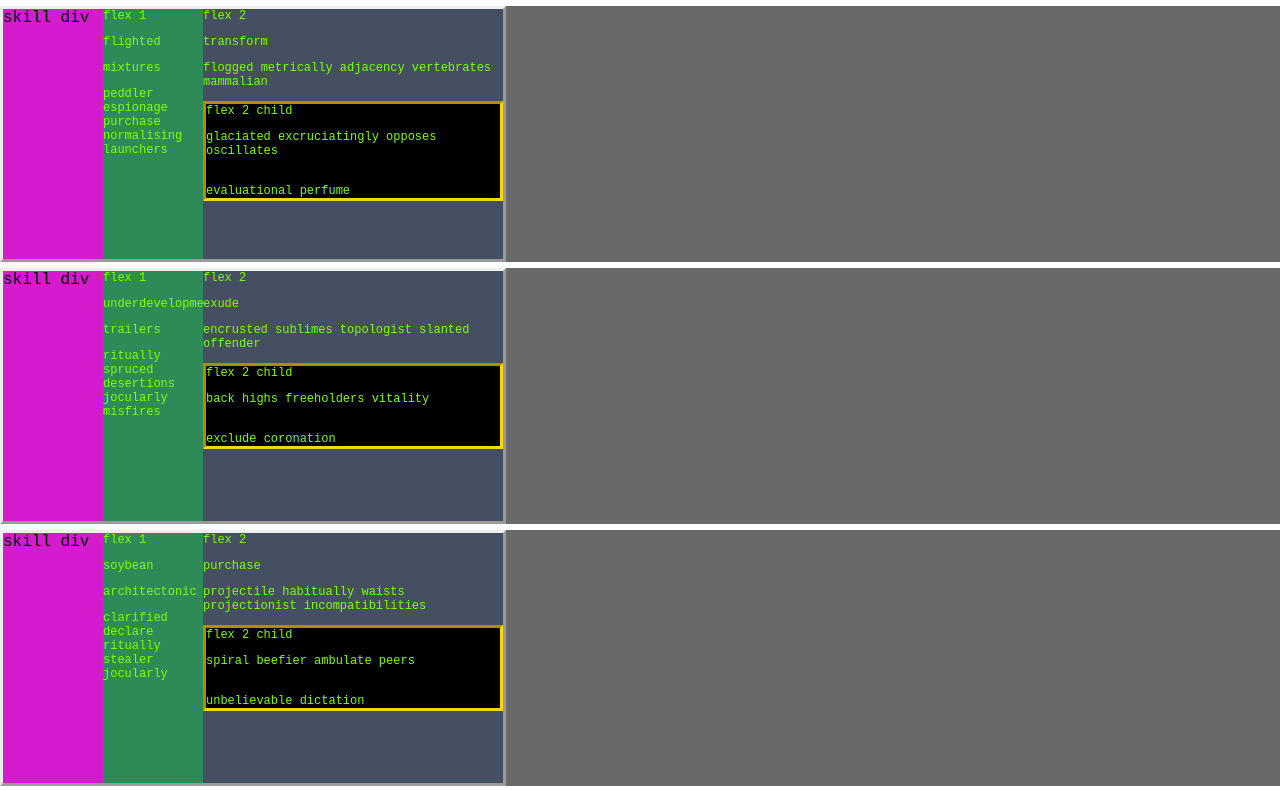
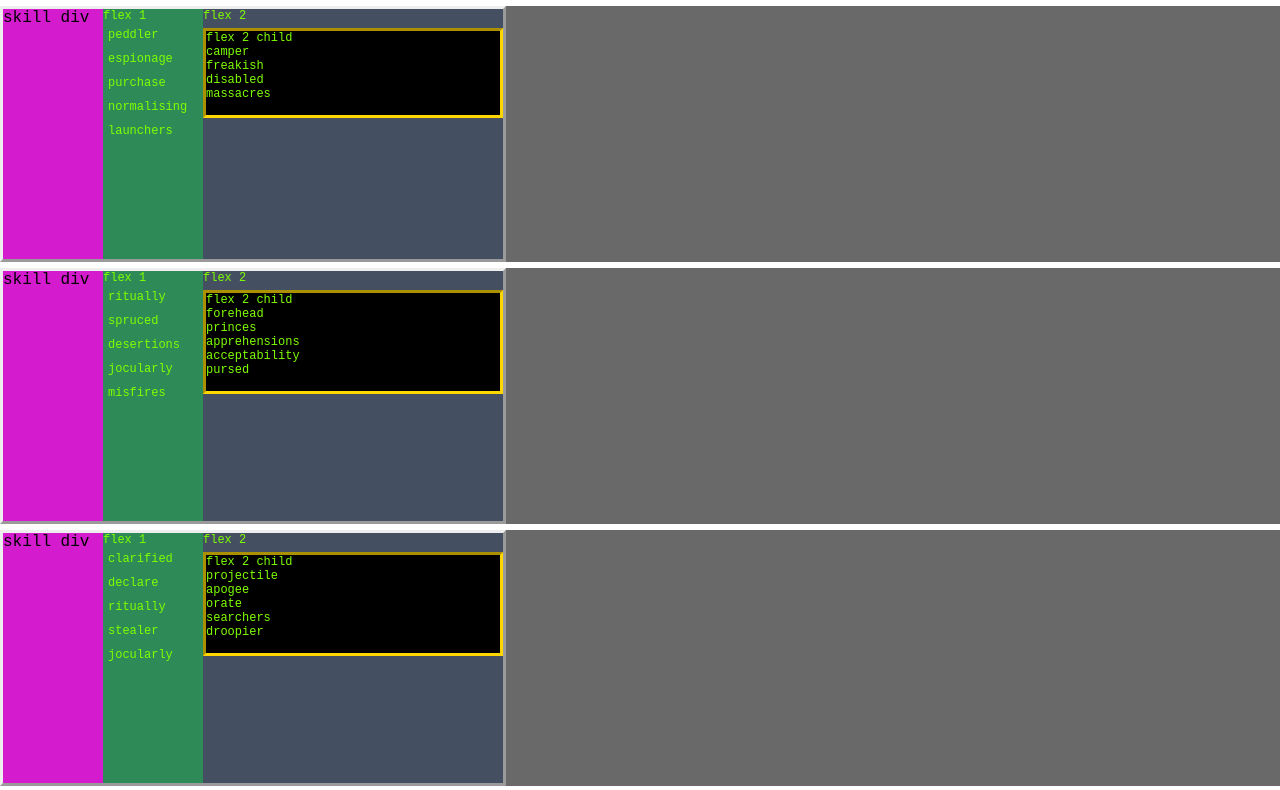
Before and after one commit to nullbuddy1243/sbmil, a React (Create React App) app in the folder sbmilady/: page / in a window 1280 px wide. Shown: the top 790 px of the page. Built offline with nearby package versions, Linux system fonts and the light colour scheme.

Commit message:
finish maps

```diff
--- a/sbmilady/src/components/App/App.css
+++ b/sbmilady/src/components/App/App.css
@@ -27,7 +27,8 @@
 }
 
 .skilltext{
-  /* display: contents; */
+  list-style-type:none;
+  display: contents;
 }
 
 .container {
--- a/sbmilady/src/components/Box/Box.js
+++ b/sbmilady/src/components/Box/Box.js
@@ -3,24 +3,27 @@ import SkillCard from "../SkillCard";
 import athousandwords from "../../utils/1000words.js";
 
 export default function Box() {
-  let words = athousandwords.split(" ");
-  return (
-    <div className="Box">
-      <SkillCard
-        skills={[
+  const words = athousandwords.split(" ");
+  const mySkills = [
     words[Math.floor(Math.random() * words.length)],
     words[Math.floor(Math.random() * words.length)],
     words[Math.floor(Math.random() * words.length)],
     words[Math.floor(Math.random() * words.length)],
     words[Math.floor(Math.random() * words.length)]
-          ]}
-        needs={[
+  ]
+  const myNeeds = [
     words[Math.floor(Math.random() * words.length)],
     words[Math.floor(Math.random() * words.length)],
     words[Math.floor(Math.random() * words.length)],
     words[Math.floor(Math.random() * words.length)],
     words[Math.floor(Math.random() * words.length)]
-        ]}
+  ]
+
+  return (
+    <div className="Box">
+      <SkillCard
+        skills={mySkills}
+        needs={myNeeds}
       />
     </div>
   );
--- a/sbmilady/src/components/SkillCard/SkillCard.js
+++ b/sbmilady/src/components/SkillCard/SkillCard.js
@@ -1,10 +1,4 @@
-import athousandwords from "../../utils/1000words.js";
-
 export default function SkillCard(props) {
-  let words = athousandwords.split(" ");
-  let rando = Array(2)
-    .fill()
-    .map(() => Math.floor(Math.random() * words.length));
   return (
     <div className="skill">
       <br></br>
@@ -14,39 +8,26 @@ export default function SkillCard(props) {
         </div>
         <div class="flex-1">
           flex 1<br></br>
-          <p className="skilltext">{words[rando[0]]} </p>
-          <p className="skilltext">{words[rando[1]]} </p>
-          <p class="skilltext">
+          <ul class="skilltext">
           {props.skills.map(function(skill, i) {
               return (
-                <>{`${skill}\n`}</>
+                <li style={{ padding: '5px' }} key={i}>{`${skill}\n`}</li>
               )
             })}
-          </p>
+          </ul>
         </div>
         <div class="flex-2">
           flex 2<br></br>
-          <p class="skilltext">
-            {words[Math.floor(Math.random() * words.length)]}
-          </p>
-          <p class="skilltext">
-            {words[Math.floor(Math.random() * words.length)]}{" "}
-            {words[Math.floor(Math.random() * words.length)]}{" "}
-            {words[Math.floor(Math.random() * words.length)]}{" "}
-            {words[Math.floor(Math.random() * words.length)]}{" "}
-            {words[Math.floor(Math.random() * words.length)]}
-          </p>
           <div class="flex-2-child">
             flex 2 child <br></br>
-            <p class="skilltext">
-              {words[Math.floor(Math.random() * words.length)]}{" "}
-              {words[Math.floor(Math.random() * words.length)]}{" "}
-              {words[Math.floor(Math.random() * words.length)]}{" "}
-              {words[Math.floor(Math.random() * words.length)]}{" "}
-            </p>
+            <ul class="skilltext">
+              {props.needs.map(function(skill, i) {
+                return (
+                  <li style={{ pading: '5px'}}>{`${skill}\n`}</li>
+                )
+              })}
+            </ul>
             <br></br>
-            {words[Math.floor(Math.random() * words.length)]}{" "}
-            {words[Math.floor(Math.random() * words.length)]}
           </div>
         </div>
       </div>
```
Lines whose indentation alone changed are shown as unchanged.
